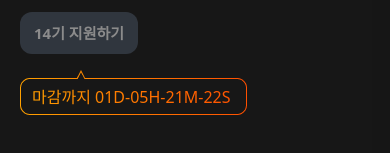
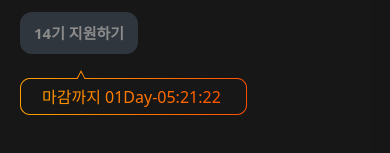
Before and after one commit to LikeLion-14th-SKHU/LikeLion-14th-Recruiting, a React (Vite) app: page / in a window 390 px wide. Shown: the part 407-560 px from the top of the page. Built offline with nearby package versions, Linux system fonts and the light colour scheme; a web font is replaced by a local one.

Commit message:
!HOTFIX: 모바일 타이머 롤백

```diff
--- a/src/components/ApplySection.jsx
+++ b/src/components/ApplySection.jsx
@@ -50,9 +50,9 @@ function ApplySection() {
 
   const countdownText = isEnded
     ? "모집이 종료되었습니다"
-    : `마감까지 ${pad(timeLeft.days)}D-${pad(timeLeft.hours)}H-${pad(
+    : `마감까지 ${pad(timeLeft.days)}Day-${pad(timeLeft.hours)}:${pad(
         timeLeft.minutes,
-      )}M-${pad(timeLeft.seconds)}S`;
+      )}:${pad(timeLeft.seconds)}`;
 
   return (
     <div className="flex flex-col md:flex-row gap-4 md:gap-5">
@@ -98,7 +98,7 @@ function ApplySection() {
           className="hidden md:block h-18.75 w-auto object-contain"
         />
         <span
-          className="absolute inset-0 flex md:items-center justify-start md:justify-center md:mb-3  text-base md:text-[30px] pt-3.75 pl-3 md:pl-7"
+          className="absolute inset-0 flex md:items-center justify-start md:justify-center md:mb-3  text-base md:text-[30px] pt-3.75 pl-5.5 md:pl-7"
           style={{
             background: "linear-gradient(to left, #FF4D00, #FFA100)",
             WebkitBackgroundClip: "text",
```
